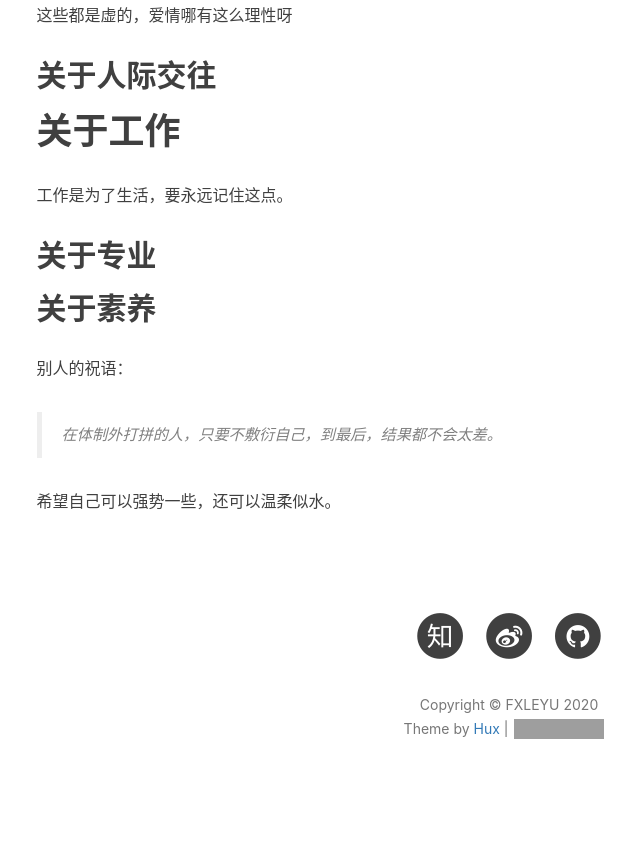
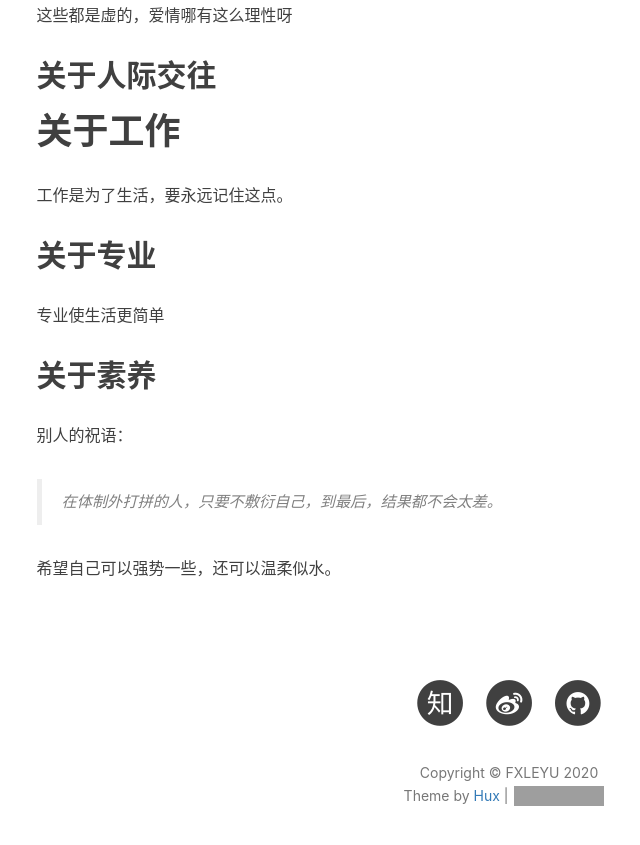
Before and after one commit to fxleyu/fxleyu.github.io, a Jekyll site: the page built from self-portrayal.md, in a window 1280 px wide and 900 px high, scrolled down 2343 px. Shown: the top 845 px of the window, without its empty margins (131-771 px from the left). Built offline with Jekyll 4.4.1, drawn with Linux system fonts in a browser that asks for light colours; nearby versions of some CDN libraries; comment, search, counter and statistics services are not loaded; grey boxes are pictures that could not be loaded.

Commit message:
Update self-portrayal.md

```diff
--- a/self-portrayal.md
+++ b/self-portrayal.md
@@ -76,6 +76,7 @@ title: Self-portrait
 # 关于工作
 工作是为了生活，要永远记住这点。
 ## 关于专业
+专业使生活更简单
 
 ## 关于素养
 
```
